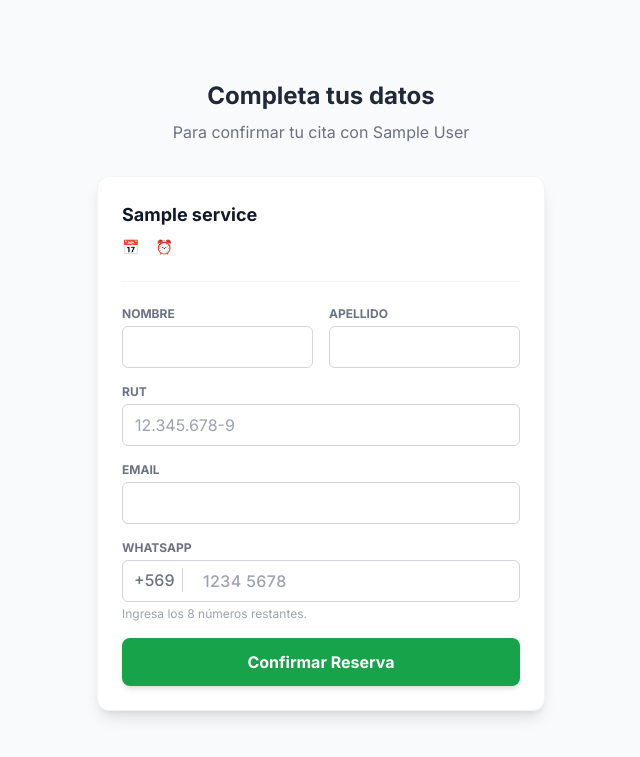
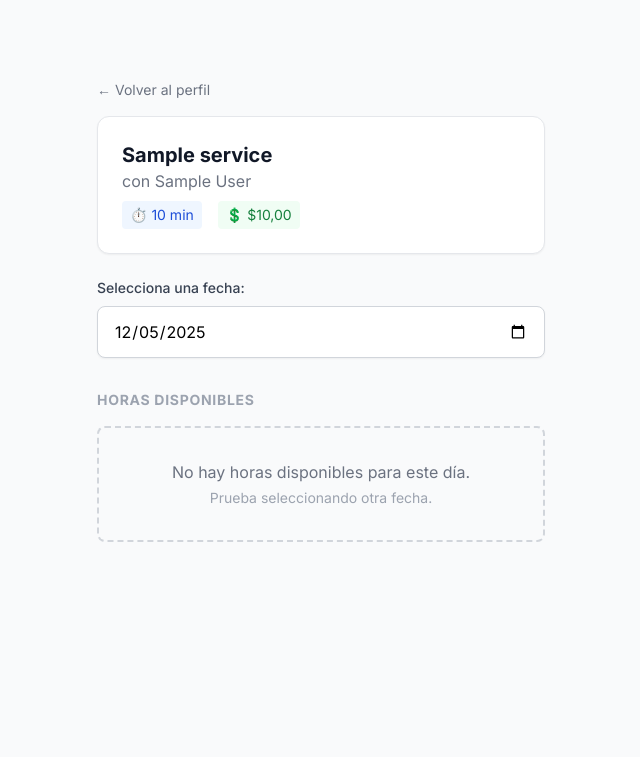
Before and after one commit to VitoNez5198/nexthora, a Django app: a page that uses templates/booking.html in a window 1280 px wide. Shown: the top 757 px of the page, without its empty margins (319-959 px from the left). Run offline with Django 5.2, Linux system fonts and the light colour scheme; tables that the repository leaves empty hold one stand-in row (values such as "Sample post"); some libraries are stand-ins or nearby versions.

Commit message:
refactor: improve booking flow (step 1)
- Improve UI for selecting time
- Simplify date selection
- Show available slots

```diff
--- a/templates/booking.html
+++ b/templates/booking.html
@@ -1,74 +1,50 @@
 {% extends "base.html" %}
 
-{% block title %}Confirmar Reserva{% endblock %}
+{% block title %}Elegir Hora - {{ service.name }}{% endblock %}
 
 {% block content %}
 <div class="max-w-md mx-auto py-10">
 
-    <h1 class="text-2xl font-bold text-center mb-2 text-dark-gray">Completa tus datos</h1>
-    <p class="text-center text-gray-500 mb-8">Para confirmar tu cita con {{ profile.display_name }}</p>
+    <a href="{% url 'public_profile' profile.slug %}" class="text-sm text-gray-500 mb-4 block hover:text-primary">←
+        Volver al perfil</a>
 
-    <div class="bg-white p-6 rounded-xl shadow-lg border border-gray-100">
-        <!-- Resumen de la Cita -->
-        <div class="mb-6 pb-6 border-b border-gray-100">
-            <p class="font-bold text-gray-900 text-lg">{{ service.name }}</p>
-            <div class="flex gap-4 mt-2 text-sm text-gray-600">
-                <span class="flex items-center gap-1">📅 {{ date_str }}</span>
-                <span class="flex items-center gap-1">⏰ {{ time_str }}</span>
-            </div>
+    <div class="bg-white p-6 rounded-xl shadow-sm border border-gray-200 mb-6">
+        <h1 class="text-xl font-bold text-gray-900">{{ service.name }}</h1>
+        <p class="text-gray-500">con {{ profile.display_name }}</p>
+        <div class="mt-2 flex gap-4 text-sm">
+            <span class="bg-blue-50 text-blue-700 px-2 py-1 rounded">⏱️ {{ service.duration_minutes }} min</span>
+            <span class="bg-green-50 text-green-700 px-2 py-1 rounded">💲 ${{ service.price|default:"0" }}</span>
         </div>
+    </div>
 
-        <!-- Formulario de Datos del Cliente -->
-        <form method="POST" class="space-y-4">
-            {% csrf_token %}
+    <!-- SELECTOR DE FECHA -->
+    <form method="GET" class="mb-8">
+        <label class="block text-sm font-medium text-gray-700 mb-2">Selecciona una fecha:</label>
+        <input type="date" name="date" value="{{ selected_date|date:'Y-m-d' }}" onchange="this.form.submit()"
+            class="w-full px-4 py-3 border border-gray-300 rounded-lg focus:ring-primary focus:border-primary shadow-sm">
+    </form>
 
-            <!-- Nombre y Apellido -->
-            <div class="grid grid-cols-2 gap-4">
-                <div>
-                    <label class="block text-xs font-bold text-gray-500 uppercase mb-1">Nombre</label>
-                    <input type="text" name="client_name" required
-                        class="w-full px-3 py-2 border border-gray-300 rounded-md focus:ring-primary focus:border-primary transition-colors">
-                </div>
-                <div>
-                    <label class="block text-xs font-bold text-gray-500 uppercase mb-1">Apellido</label>
-                    <input type="text" name="client_last_name" required
-                        class="w-full px-3 py-2 border border-gray-300 rounded-md focus:ring-primary focus:border-primary transition-colors">
-                </div>
-            </div>
+    <!-- LISTA DE HORAS -->
+    <div>
+        <h2 class="text-sm font-bold text-gray-400 uppercase tracking-wider mb-4">Horas disponibles</h2>
 
-            <!-- RUT -->
-            <div>
-                <label class="block text-xs font-bold text-gray-500 uppercase mb-1">RUT</label>
-                <input type="text" name="client_rut" placeholder="12.345.678-9" required
-                    class="w-full px-3 py-2 border border-gray-300 rounded-md focus:ring-primary focus:border-primary transition-colors">
-            </div>
+        {% if available_slots %}
+        <div class="grid grid-cols-3 gap-3">
+            {% for slot in available_slots %}
+            <!-- ESTE LINK LLEVA AL PASO 2 (CONFIRMACIÓN) -->
+            <a href="{% url 'booking_step2' profile.slug service.id %}?date={{ selected_date|date:'Y-m-d' }}&time={{ slot|time:'H:i' }}"
+                class="block text-center py-3 bg-white border border-primary text-primary rounded-lg hover:bg-primary hover:text-white transition font-medium shadow-sm">
+                {{ slot|time:"H:i" }}
+            </a>
+            {% endfor %}
+        </div>
+        {% else %}
+        <div class="text-center p-8 bg-gray-50 rounded-lg border-2 border-dashed border-gray-300">
+            <p class="text-gray-500">No hay horas disponibles para este día.</p>
+            <p class="text-sm text-gray-400 mt-1">Prueba seleccionando otra fecha.</p>
+        </div>
+        {% endif %}
+    </div>
 
-            <!-- Email -->
-            <div>
-                <label class="block text-xs font-bold text-gray-500 uppercase mb-1">Email</label>
-                <input type="email" name="client_email" required
-                    class="w-full px-3 py-2 border border-gray-300 rounded-md focus:ring-primary focus:border-primary transition-colors">
-            </div>
-
-            <!-- WhatsApp (Con formato chileno) -->
-            <div>
-                <label class="block text-xs font-bold text-gray-500 uppercase mb-1">WhatsApp</label>
-                <div class="relative">
-                    <span class="absolute left-3 top-2 text-gray-500 font-medium border-r border-gray-300 pr-2">
-                        +569
-                    </span>
-                    <input type="tel" name="client_whatsapp" placeholder="1234 5678" required maxlength="8"
-                        pattern="[0-9]{8}"
-                        class="w-full pl-20 px-3 py-2 border border-gray-300 rounded-md focus:ring-primary focus:border-primary font-medium tracking-wide transition-colors">
-                </div>
-                <p class="text-xs text-gray-400 mt-1">Ingresa los 8 números restantes.</p>
-            </div>
-
-            <button type="submit"
-                class="w-full mt-6 bg-green-600 text-white py-3 rounded-lg font-bold hover:bg-green-700 transition shadow-md transform hover:-translate-y-0.5">
-                Confirmar Reserva
-            </button>
-        </form>
-    </div>
 </div>
 {% endblock %}
```
